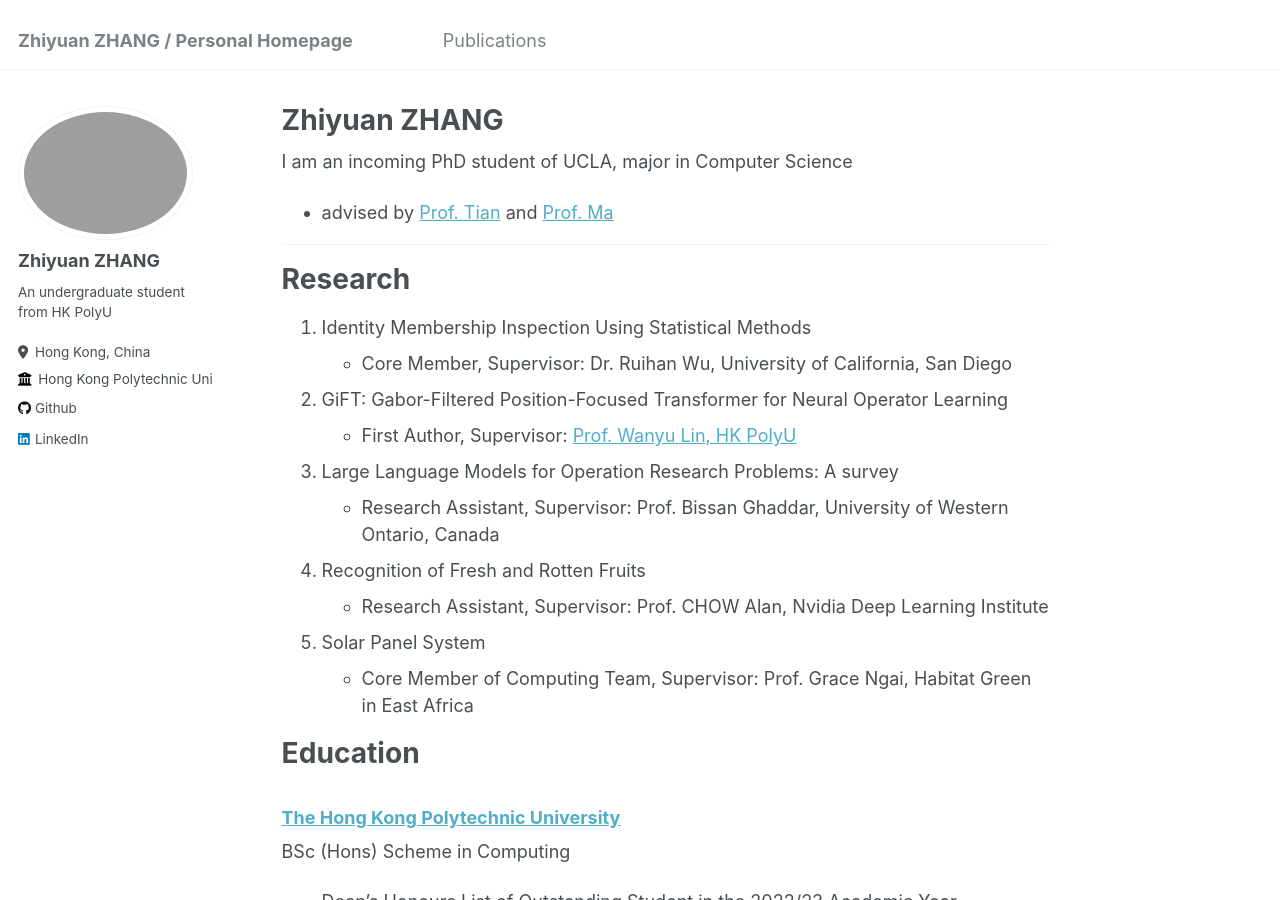
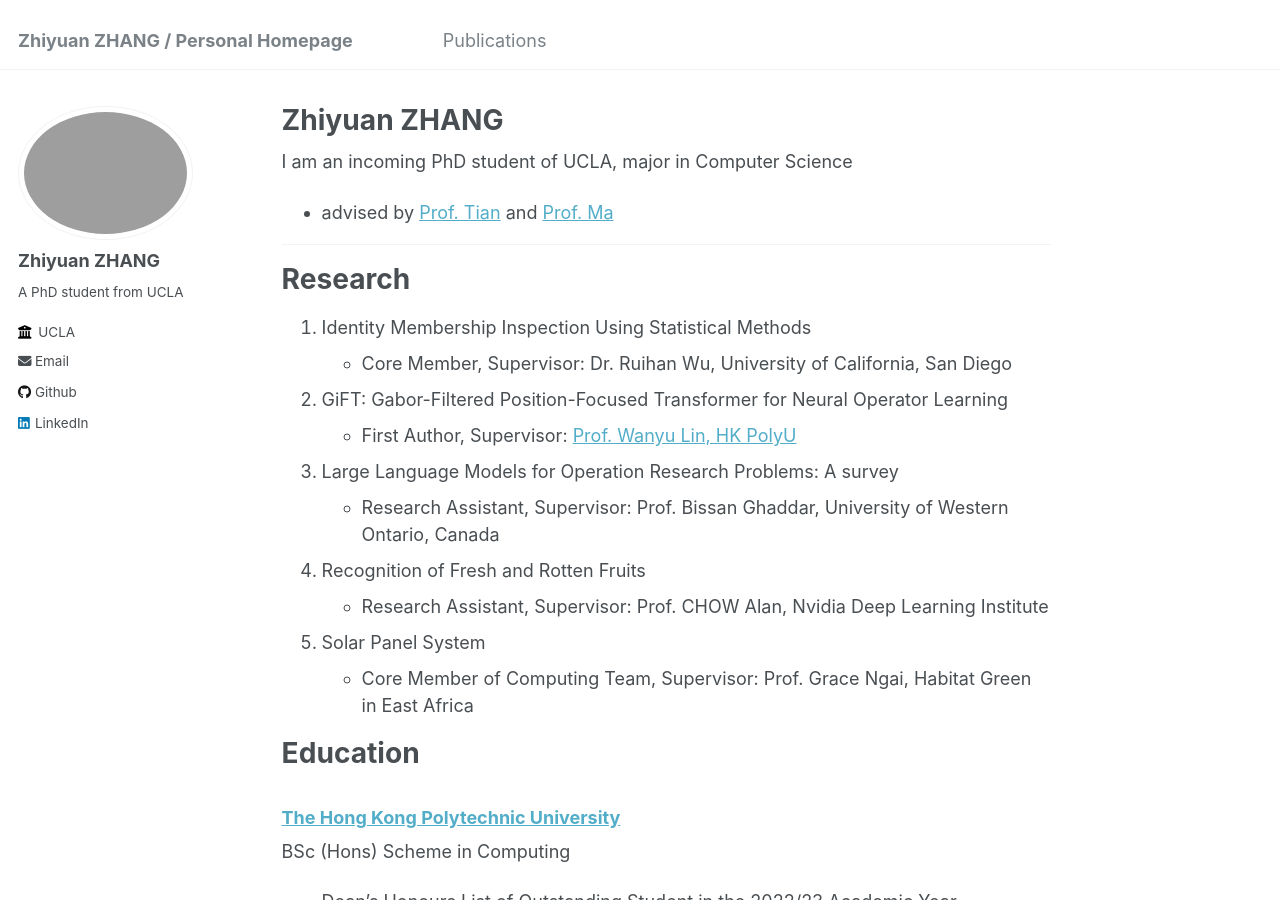
Before and after one commit to Zhiyuan-Holly-ZHANG/Zhiyuan-Holly-ZHANG.github.io, a Jekyll site: the page built from _pages/about.md, in a window 1280 px wide and 900 px high. Built offline with Jekyll 4.4.1, drawn with Linux system fonts in a browser that asks for light colours.

Commit message:
Update _config.yml

```diff
--- a/_config.yml
+++ b/_config.yml
@@ -11,10 +11,10 @@ locale                   : "en-US"
 title                    : "Zhiyuan ZHANG / Personal Homepage"
 title_separator          : "-"
 name                     : &name "Zhiyuan ZHANG"
-description              : &description "an undergraduate student from HK PolyU"
+description              : &description "a PhD student from UCLA"
 url                      : https://Zhiyuan-Holly-ZHANG.github.io # the base hostname & protocol for your site e.g. "https://mmistakes.github.io"
 baseurl                  : "" # the subpath of your site, e.g. "/blog"
-repository               : "Zhiyuan-Holly-ZHANG/Zhiyuan-Holly-ZHANG.github.io"
+# repository               : "Zhiyuan-Holly-ZHANG/Zhiyuan-Holly-ZHANG.github.io"
 
 # Site Author - The following control what appear as part of the author content on the side bar.
 #               If a field is blank the icon and link will not appear, otherwise it will be shown.
@@ -24,11 +24,11 @@ author:
   avatar           : "zzy.png"
   name             : "Zhiyuan ZHANG"
   pronouns         : # example: "she/her"
-  bio              : "An undergraduate student from HK PolyU"
-  location         : "Hong Kong, China"
-  employer         : "Hong Kong Polytechnic University "
+  bio              : "A PhD student from UCLA"
+  # location         : "Hong Kong, China"
+  employer         : "UCLA"
   uri              : # URL
-  email            : # "zzyholly@gmail.com"
+  email            : "hollyzhang03@ucla.edu"
 
   # Academic websites
   arxiv            : # URL - Update with the correct link to your profile
```
